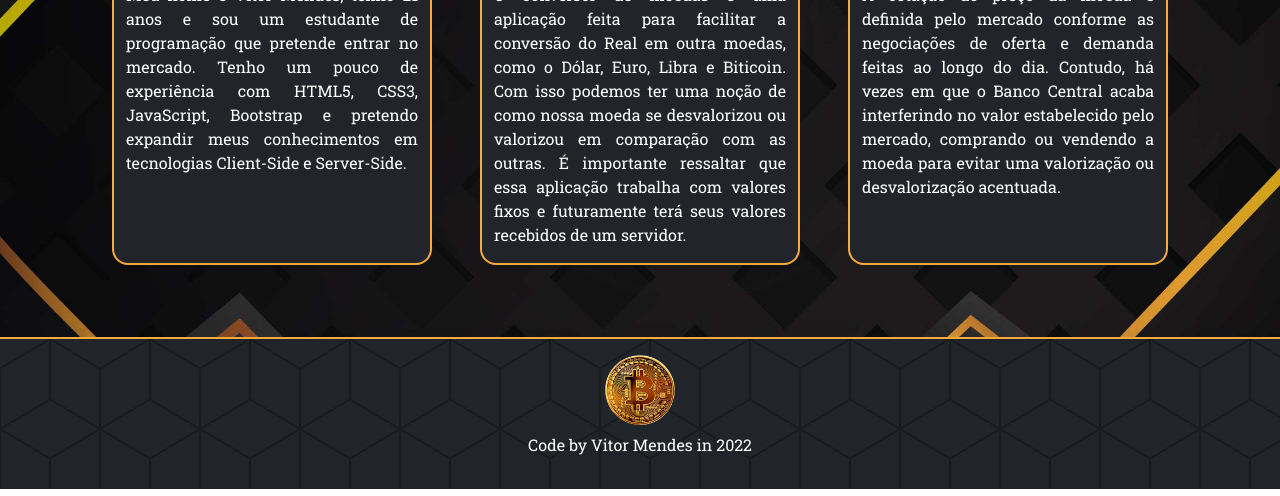
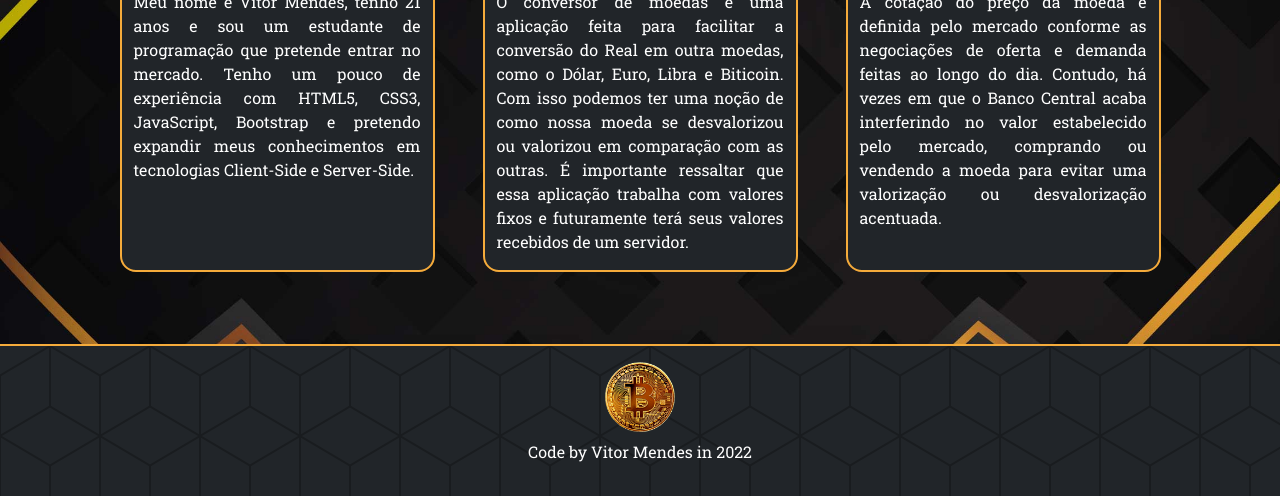
Before and after one commit to VitorMendesGallo/conversor-de-moeda, a plain HTML site: page sobre.html in a window 1280 px wide. Shown: the part 401-897 px from the top of the page. Drawn offline with nearby package versions, Linux system fonts and the light colour scheme.

Commit message:
Update style.css

```diff
--- a/style.css
+++ b/style.css
@@ -9,6 +9,10 @@ body {
   background-image: url(./assets/imagem-fundo.jpg);
   background-size: cover;
   background-repeat: no-repeat;
+}
+
+main{
+  margin: 10px;
 }
 
 .borda {
```
